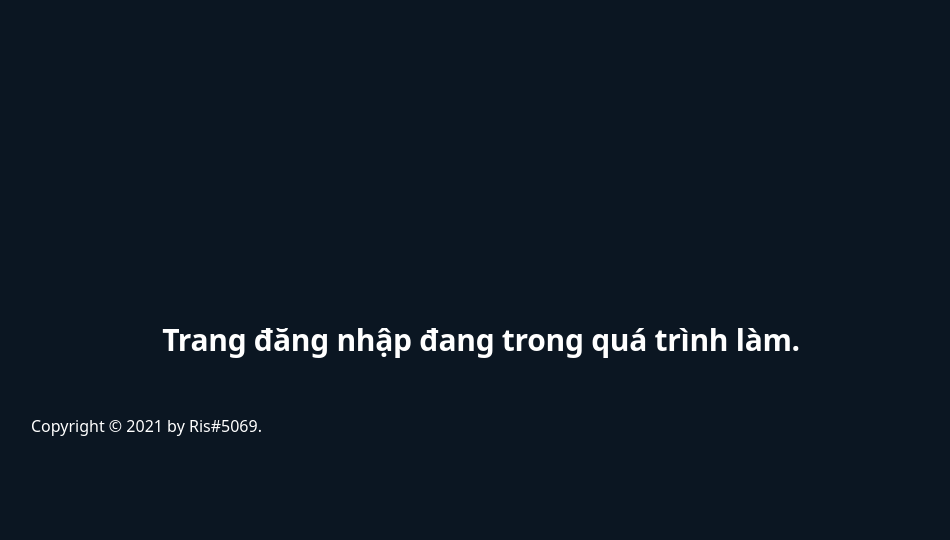
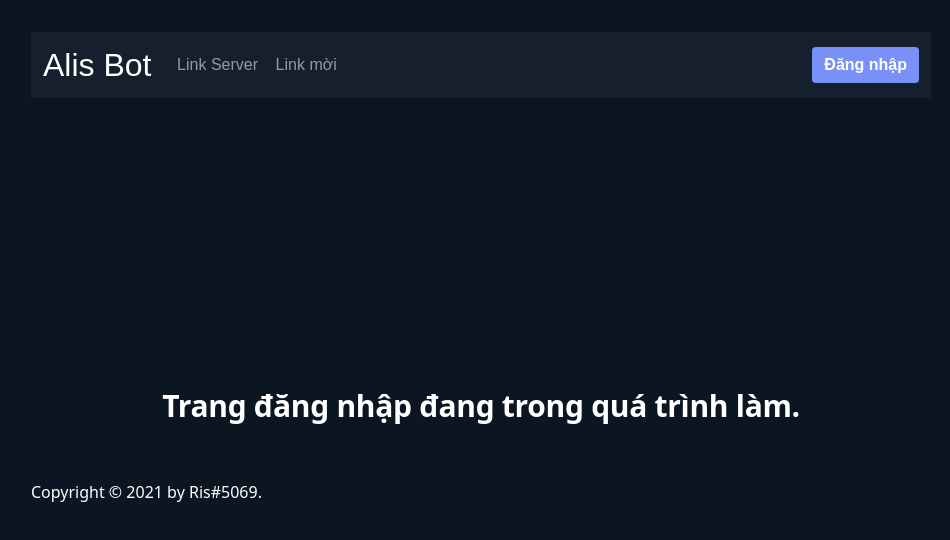
Before and after one commit to risingr/AlisBot, a plain HTML site: page login.html in a window 1280 px wide. Shown: the whole page, without its empty margins (159-1109 px from the left). Drawn offline with nearby package versions, Linux system fonts and the light colour scheme.

Commit message:
Update login.html

```diff
--- a/login.html
+++ b/login.html
@@ -10,6 +10,42 @@
   <link rel="icon" type="image/png" sizes="76x76" href="../Alis Bot/alisbot.png">
 </head>
 <body>
+  <nav class="navbar navbar-expand-lg navbar-dark bg-color">
+            <div class="container-fluid">
+              <button aria-controls="ntoggle" aria-expanded="false" aria-label="Toggle navigation" class="navbar-toggler" data-bs-target="#ntoggle" data-bs-toggle="collapse" type="button">
+                <span class="navbar-toggler-icon">
+                </span>
+              </button>
+              <div class="collapse navbar-collapse" id="ntoggle">
+                <a class="navbar-brand nav-head" href="https://risingr.github.io/AlisBot/">
+                  <!-- YOUR BOT NAME -->
+                  Alis Bot
+              </a>
+              <ul id="nav-list" class="navbar-nav me-auto mb-2 mb-lg-0">
+                <li class="nav-item">
+                  <a class="nav-link" href="https://discord.gg/QzvYAheshV">
+                  <!-- Nav Bar Item -->
+                    Link Server
+                  </a>
+                </li>
+                <li class="nav-item">
+                  <a class="nav-link" href="https://discord.com/api/oauth2/authorize?client_id=891897850873655316&permissions=8&redirect_uri=https%3A%2F%2Fdiscord.events.stdlib.com%2Fdiscord%2Fauth%2F&scope=bot">
+                    <!-- Nav Bar Item -->
+                    Link mời
+                  </a>
+                  </li>
+              </ul>
+              <form class="d-flex">
+                <button onclick="location.href='extra/login'" class="btn btn-outline-success" type="button">
+                  <b>
+                  <!-- Nav Bar Item -->
+                    Đăng nhập
+                </b>
+                </button>
+          </form>
+                </div>
+            </div>
+        </nav>
   <div class="d-flex justify-content-center head">
             <h1><b>Trang đăng nhập đang trong quá trình làm.</b></h1>
   </div>
```
